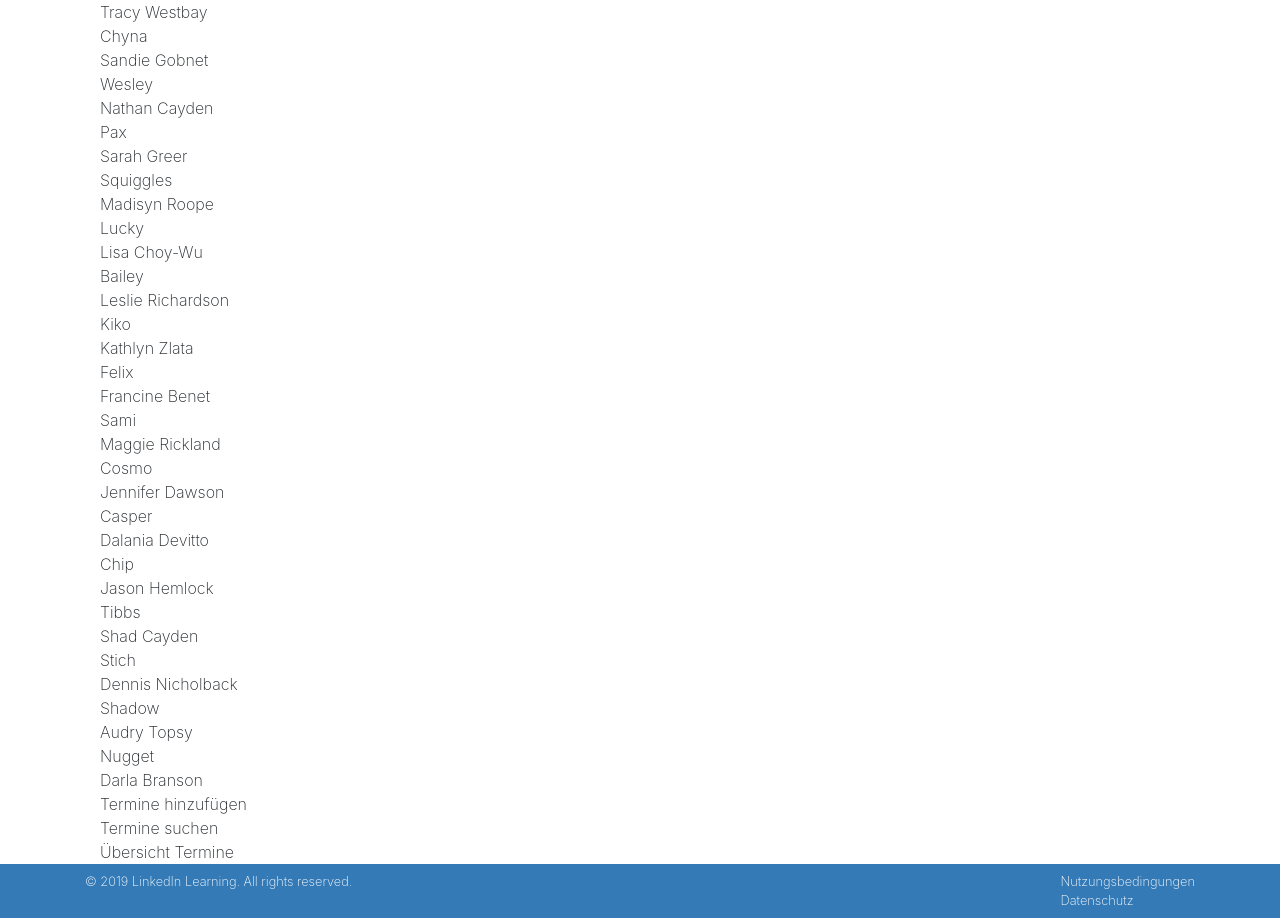
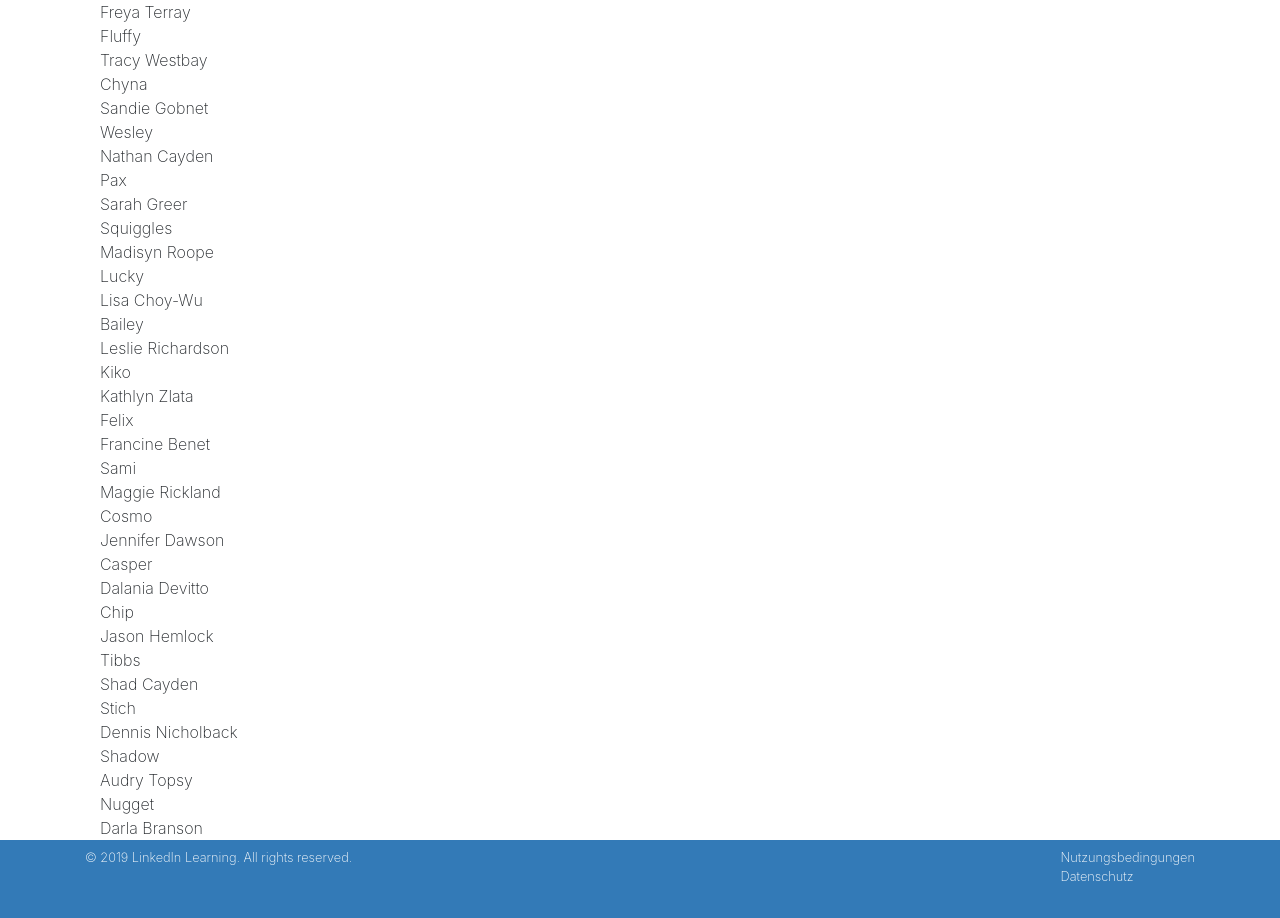
Before and after one commit to fmau/reactinterface, a React (Create React App) app: page / in a window 1280 px wide. Shown: the part 461-1379 px from the top of the page. After the commit the page ends 1355 px from the top, so only its background shows below. Built offline with nearby package versions, Linux system fonts and the light colour scheme.

Commit message:
Add files via upload

```diff
--- a/src/components/App.js
+++ b/src/components/App.js
@@ -25,22 +25,17 @@
   }
 
   render() {
-    const listItems = this.state.myAppointments.map(item => (
-      <div>
-       <div>{item.petName}</div>
-       <div>{item.ownerName}</div>
-       </div>
-    ) );
+
     return (
       <main className="page bg-white" id="petratings">
         <div className="container">
           <div className="row">
             <div className="col-md-12 bg-white">
               <div className="container">
-               {listItems}
+
                 <AddAppointments />
                 <SearchAppointments />
-                <ListAppointments />
+                <ListAppointments appointments={this.state.myAppointments} />
               </div>
             </div>
           </div>
--- a/src/components/ListAppointments.js
+++ b/src/components/ListAppointments.js
@@ -2,7 +2,13 @@
 
 class ListAppointments extends Component {
     render() {
-        return <div>Übersicht Termine </div>
+        const listItems = this.props.appointments.map(item => (
+            <div>
+             <div>{item.petName}</div>
+             <div>{item.ownerName}</div>
+             </div>
+          ) );
+        return <div>{listItems} </div>
     }
 }
 
```
